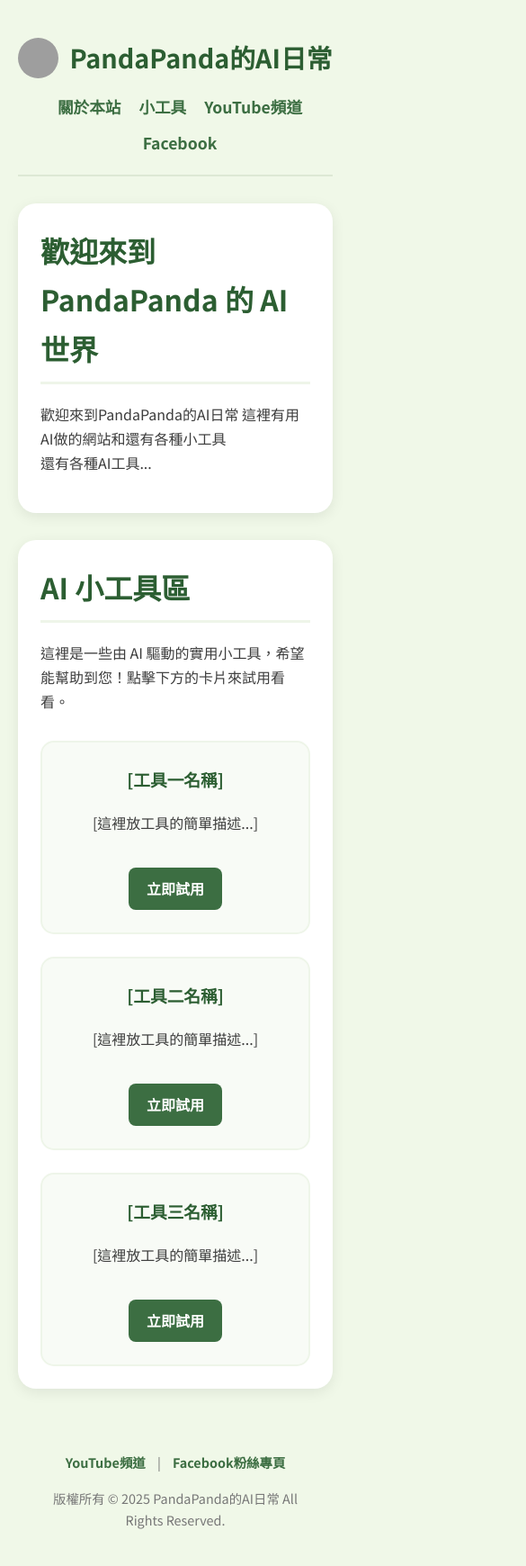
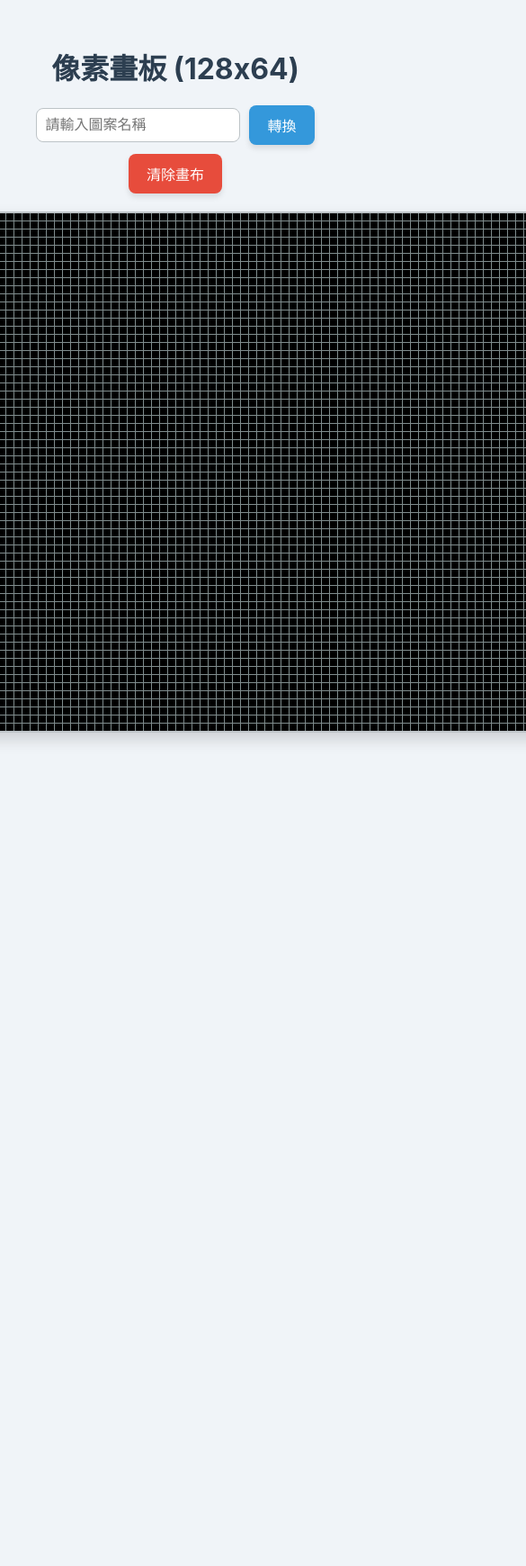
Before and after one commit to 60913panda/60913panda-micro-bit-OLED-, a plain HTML site: page index.html in a window 390 px wide. Shown: the top 1740 px of the page at 90% size, 585 px wide, since content can reach past the window. After the commit the page ends 844 px from the top, so only its background shows below. Drawn offline with Linux system fonts and the light colour scheme; grey boxes are pictures that could not be loaded.

Commit message:
Update index.html

```diff
--- a/index.html
+++ b/index.html
@@ -3,242 +3,375 @@
 <head>
     <meta charset="UTF-8">
     <meta name="viewport" content="width=device-width, initial-scale=1.0">
-    <title>PandaPanda 的 AI 日常</title>
-
-    <!-- 引入 Google Fonts 使字體更美觀 -->
-    <link rel="preconnect" href="https://fonts.googleapis.com">
-    <link rel="preconnect" href="https://fonts.gstatic.com" crossorigin>
-    <link href="https://fonts.googleapis.com/css2?family=Noto+Sans+TC:wght@400;700&display=swap" rel="stylesheet">
-
-    <!-- CSS 樣式直接嵌入 HTML 中 -->
+    <title>像素畫板</title>
     <style>
-        /* --- 全域設定 --- */
+        /* 頁面基本樣式 */
         body {
-            font-family: 'Noto Sans TC', sans-serif;
-            background-color: #f0f8e8; /* 淡雅的竹綠色背景 */
-            color: #3d3d3d;
+            font-family: -apple-system, BlinkMacSystemFont, 'Segoe UI', Roboto, 'Helvetica Neue', Arial, sans-serif;
+            display: flex;
+            flex-direction: column;
+            justify-content: center;
+            align-items: center;
+            min-height: 100vh;
             margin: 0;
-            line-height: 1.7;
+            background-color: #f0f4f8; /* 淡雅的背景色 */
+            color: #333;
         }
 
-        .container {
-            max-width: 900px;
-            margin: 0 auto;
-            padding: 20px;
+        h1 {
+            color: #2c3e50;
+            margin-bottom: 20px;
+            text-align: center;
         }
 
-        /* --- 頁首 & 導覽列 --- */
-        header {
+        /* 控制按鈕區塊 */
+        #controls {
+            display: flex;
+            flex-wrap: wrap;
+            justify-content: center;
+            align-items: center;
+            gap: 10px;
+            margin-bottom: 20px;
+        }
+
+        button {
+            padding: 10px 20px;
+            font-size: 16px;
+            cursor: pointer;
+            border: none;
+            border-radius: 8px;
+            color: white;
+            transition: background-color 0.3s ease, box-shadow 0.3s ease;
+            box-shadow: 0 4px 6px rgba(0, 0, 0, 0.1);
+        }
+
+        #function-name-input {
+            padding: 9px;
+            font-size: 16px;
+            border-radius: 8px;
+            border: 1px solid #bdc3c7;
+            min-width: 180px;
+        }
+
+        #reset-button { background-color: #e74c3c; }
+        #reset-button:hover { background-color: #c0392b; }
+        #transform-button { background-color: #3498db; }
+        #transform-button:hover { background-color: #2980b9; }
+
+        /* 網格容器 */
+        #grid-container {
+            --cell-size: 8px;
+            --grid-width: 128;
+            --grid-height: 64;
+
+            display: grid;
+            grid-template-columns: repeat(var(--grid-width), var(--cell-size));
+            grid-template-rows: repeat(var(--grid-height), var(--cell-size));
+            border: 2px solid #bdc3c7;
+            background-color: #7f8c8d; /* 網格間隙的背景色 */
+            gap: 1px;
+            box-shadow: 0 8px 16px rgba(0, 0, 0, 0.15);
+            user-select: none;
+        }
+
+        /* 網格中的單一儲存格 */
+        .grid-cell {
+            width: var(--cell-size);
+            height: var(--cell-size);
+            background-color: black;
+        }
+        .grid-cell.white { background-color: white; }
+
+        /* --- 程式碼輸出 Modal --- */
+        .hidden { display: none !important; }
+
+        #code-modal {
+            position: fixed;
+            top: 0;
+            left: 0;
+            width: 100%;
+            height: 100%;
+            background-color: rgba(0, 0, 0, 0.6);
+            display: flex;
+            justify-content: center;
+            align-items: center;
+            opacity: 0;
+            pointer-events: none;
+            transition: opacity 0.3s ease;
+            z-index: 1000;
+        }
+
+        #code-modal.visible {
+            opacity: 1;
+            pointer-events: auto;
+        }
+
+        .modal-content {
+            background-color: #2d3436;
+            color: #dfe6e9;
+            padding: 25px;
+            border-radius: 10px;
+            width: 90%;
+            max-width: 650px;
+            max-height: 90vh;
+            display: flex;
+            flex-direction: column;
+            box-shadow: 0 5px 15px rgba(0,0,0,0.3);
+        }
+
+        .modal-header {
             display: flex;
             justify-content: space-between;
             align-items: center;
-            padding: 20px 0;
-            border-bottom: 2px solid #dde8d4;
-        }
-
-        .logo {
-            font-size: 1.8em;
-            font-weight: 700;
-            color: #2c5e32; /* 深綠色 */
-            display: flex;
-            align-items: center;
-        }
-
-        .logo img {
-            width: 45px;
-            height: 45px;
-            margin-right: 12px;
-            border-radius: 50%; /* 從方角改為圓形 */
-        }
-
-        nav a {
-            margin-left: 25px;
-            text-decoration: none;
-            color: #3c6e42;
-            font-weight: 600;
-            font-size: 1.1em;
-            transition: color 0.3s ease;
-        }
-
-        nav a:hover {
-            color: #1a3a1d;
-        }
-
-        /* --- 內容區塊通用樣式 --- */
-        .page-section {
-            background-color: #ffffff;
-            padding: 40px;
-            margin-top: 30px;
-            border-radius: 20px; /* 增加圓角弧度 */
-            box-shadow: 0 4px 15px rgba(0, 0, 0, 0.08);
-        }
-
-        .page-section h2 {
-            font-size: 2em;
-            color: #2c5e32;
-            margin-top: 0;
-            margin-bottom: 20px;
-            border-bottom: 3px solid #eef5e9;
-            padding-bottom: 10px;
-        }
-
-        /* --- 小工具區塊樣式 --- */
-        .tools-grid {
-            display: grid;
-            grid-template-columns: repeat(auto-fit, minmax(250px, 1fr));
-            gap: 25px;
-            margin-top: 30px;
-        }
-
-        .tool-card {
-            background-color: #f8fbf6;
-            border: 2px solid #eef5e9;
-            border-radius: 15px;
-            padding: 25px;
-            text-align: center;
-            transition: transform 0.3s ease, box-shadow 0.3s ease;
-        }
-
-        .tool-card:hover {
-            transform: translateY(-5px);
-            box-shadow: 0 6px 20px rgba(0, 0, 0, 0.09);
-        }
-
-        .tool-card h3 {
-            margin-top: 0;
-            color: #2c5e32;
-        }
-
-        .tool-link {
-            display: inline-block;
-            margin-top: 20px;
-            padding: 10px 20px;
-            background-color: #3c6e42;
-            color: #ffffff;
-            text-decoration: none;
-            border-radius: 8px;
-            font-weight: 600;
-            transition: background-color 0.3s ease;
-        }
-
-        .tool-link:hover {
-            background-color: #2c5e32;
-        }
-
-        /* --- 頁尾 --- */
-        footer {
-            text-align: center;
-            margin-top: 50px;
-            padding: 20px;
-            color: #777;
-            font-size: 0.9em;
-        }
-
-        .social-links {
             margin-bottom: 15px;
         }
 
-        .social-links a {
-            color: #3c6e42;
-            text-decoration: none;
-            margin: 0 10px;
-            font-weight: 600;
-            transition: text-decoration 0.3s ease;
+        .modal-header h2 { margin: 0; }
+
+        .modal-close {
+            font-size: 28px;
+            font-weight: bold;
+            cursor: pointer;
+            color: #b2bec3;
+        }
+        .modal-close:hover { color: #fff; }
+
+        pre, #code-editor {
+            background-color: #222;
+            border-radius: 5px;
+            padding: 15px;
+            flex-grow: 1;
+            min-height: 250px;
+            max-height: 60vh;
+            overflow-y: auto;
+            white-space: pre-wrap;
+            word-wrap: break-word;
+            font-family: 'Courier New', Courier, monospace;
+            font-size: 14px;
         }
 
-        .social-links a:hover {
-            text-decoration: underline;
+        #code-editor {
+            border: 1px solid #555;
+            color: #dfe6e9;
+            resize: vertical;
+            width: calc(100% - 32px); /* 扣掉 padding */
         }
 
-        /* --- 響應式設計：讓網站在手機上也能正常顯示 --- */
-        @media (max-width: 768px) {
-            header {
-                flex-direction: column;
-                gap: 15px;
-            }
+        .modal-actions {
+            margin-top: 15px;
+            display: flex;
+            justify-content: flex-end;
+            gap: 10px;
+        }
 
-            nav {
-                display: flex;
-                flex-wrap: wrap;
-                justify-content: center;
-                gap: 10px;
-            }
+        .modal-actions button {
+            padding: 8px 16px;
+            font-size: 14px;
+        }
 
-            nav a {
-                margin-left: 10px;
-            }
+        #copy-button { background-color: #00b894; }
+        #copy-button:hover { background-color: #009e7e; }
+        #copy-button:disabled { background-color: #555; cursor: not-allowed;}
+        #edit-button { background-color: #fdcb6e; color: #333; }
+        #edit-button:hover { background-color: #eab54d; }
+        #save-button { background-color: #0984e3; }
+        #save-button:hover { background-color: #0072c3; }
 
-            .page-section {
-                padding: 25px;
-            }
-        }
     </style>
 </head>
 <body>
 
-    <!-- 主要容器 -->
-    <div class="container">
+    <h1>像素畫板 (128x64)</h1>
+    <div id="controls">
+        <input type="text" id="function-name-input" placeholder="請輸入圖案名稱">
+        <button id="transform-button">轉換</button>
+        <button id="reset-button">清除畫布</button>
+    </div>
+    <div id="grid-container"></div>
 
-        <!-- 頁首：網站標題和主選單 -->
-        <header>
-            <div class="logo"><img src="https://lh3.googleusercontent.com/a/ACg8ocK0Sd79qNlGdQiGKEoKfuQxqHiVCHuyH4Sw5qFkJfpy4K_J23I=s288-c-no" alt="PandaPanda Logo"> PandaPanda的AI日常</div>
-            <nav>
-                <a href="#about">關於本站</a>
-                <a href="#tools">小工具</a>
-                <a href="https://www.youtube.com/channel/UCKh0gyNAiQJRH-PkIGNkEfg">YouTube頻道</a>
-                <a href="https://www.facebook.com/profile.php?id=61578859210871&locale=zh_TW">Facebook</a>
-            </nav>
-        </header>
+    <!-- 程式碼輸出 Modal -->
+    <div id="code-modal">
+        <div class="modal-content">
+            <div class="modal-header">
+                <h2>產生的程式碼</h2>
+                <span class="modal-close" id="modal-close-button">&times;</span>
+            </div>
+            <pre><code id="code-output"></code></pre>
+            <textarea id="code-editor" class="hidden"></textarea>
+            <div class="modal-actions">
+                <button id="copy-button">複製代碼</button>
+                <button id="edit-button">編輯代碼</button>
+                <button id="save-button" class="hidden">儲存編輯</button>
+            </div>
+        </div>
+    </div>
 
-        <!-- 主要內容區 -->
-        <main>
-            <!-- 區塊1: 網站介紹 -->
-            <section id="about" class="page-section">
-                <h2>歡迎來到 PandaPanda 的 AI 世界</h2>
-                <p>
-                    歡迎來到PandaPanda的AI日常
-                    這裡有用AI做的網站和還有各種小工具<br>
-                    還有各種AI工具...
-                </p>
-            </section>
+    <script>
+        // --- DOM 元素 ---
+        const gridContainer = document.getElementById('grid-container');
+        const resetButton = document.getElementById('reset-button');
+        const transformButton = document.getElementById('transform-button');
+        const functionNameInput = document.getElementById('function-name-input');
 
-            <!-- 區塊2: 小工具 -->
-            <section id="tools" class="page-section">
-                <h2>AI 小工具區</h2>
-                <p>
-                    這裡是一些由 AI 驅動的實用小工具，希望能幫助到您！點擊下方的卡片來試用看看。
-                </p>
-                <div class="tools-grid">
-                    <!-- Tool Card 1 -->
-                    <div class="tool-card">
-                        <h3>[工具一名稱]</h3>
-                        <p>[這裡放工具的簡單描述...]</p>
-                        <a href="#" class="tool-link">立即試用</a>
-                    </div>
-                    <!-- Tool Card 2 -->
-                    <div class="tool-card">
-                        <h3>[工具二名稱]</h3>
-                        <p>[這裡放工具的簡單描述...]</p>
-                        <a href="#" class="tool-link">立即試用</a>
-                    </div>
-                    <!-- Tool Card 3 -->
-                    <div class="tool-card">
-                        <h3>[工具三名稱]</h3>
-                        <p>[這裡放工具的簡單描述...]</p>
-                        <a href="#" class="tool-link">立即試用</a>
-                    </div>
-                </div>
-            </section>
-        </main>
+        // Modal 相關元素
+        const codeModal = document.getElementById('code-modal');
+        const codeOutput = document.getElementById('code-output');
+        const codeEditor = document.getElementById('code-editor');
+        const modalCloseButton = document.getElementById('modal-close-button');
+        const copyButton = document.getElementById('copy-button');
+        const editButton = document.getElementById('edit-button');
+        const saveButton = document.getElementById('save-button');
 
-        <!-- 頁尾 -->
-        <footer>
-            <div class="social-links">
-                <a href="https://www.youtube.com/channel/UCKh0gyNAiQJRH-PkIGNkEfg">YouTube頻道</a> | <a href="https://www.facebook.com/profile.php?id=61578859210871&locale=zh_TW">Facebook粉絲專頁</a>
-            </div>
-            <p>版權所有 &copy; 2025 PandaPanda的AI日常 All Rights Reserved. </p>
-        </footer>
+        // --- 常數設定 ---
+        const GRID_WIDTH = 128;
+        const GRID_HEIGHT = 64;
 
-    </div>
+        // --- 狀態變數 ---
+        let isMouseDown = false;
+        let cells = []; // 存放所有方格元素
+
+        /**
+         * 建立並渲染所有網格方塊
+         */
+        function createGrid() {
+            const fragment = document.createDocumentFragment();
+            for (let i = 0; i < GRID_WIDTH * GRID_HEIGHT; i++) {
+                const cell = document.createElement('div');
+                cell.classList.add('grid-cell');
+                fragment.appendChild(cell);
+            }
+            gridContainer.appendChild(fragment);
+            cells = Array.from(gridContainer.children);
+        }
+
+        /**
+         * 切換使用者互動方塊的顏色（黑/白）
+         */
+        function drawCell(interactedCell) {
+            if (interactedCell && interactedCell.classList.contains('grid-cell')) {
+                interactedCell.classList.toggle('white');
+            }
+        }
+
+        /**
+         * 產生 OLED 程式碼並顯示 Modal
+         */
+        function generateOLEDCode() {
+            const functionName = functionNameInput.value.trim().replace(/\s+/g, '_') || "_pattern";
+
+            // 直接以 function 開頭
+            let code = `function ${functionName} () {\n`;
+
+            const whiteCells = cells.map((cell, index) => ({ cell, index }))
+                                    .filter(item => item.cell.classList.contains('white'));
+
+            if (whiteCells.length === 0) {
+                 code += `    // 沒有任何白色方格\n`;
+            } else {
+                const codeBlocks = whiteCells.map(item => {
+                    const x = item.index % GRID_WIDTH;
+                    const y = Math.floor(item.index / GRID_WIDTH);
+                    // 產生格式更緊湊的程式碼區塊
+                    return `    // 一個白色方格
+    OLED.drawLine(
+    ${x},
+    ${y},
+    ${x},
+    ${y}
+    )`;
+                });
+                // 用單一換行符連接每個區塊，避免產生空行
+                code += codeBlocks.join('\n');
+            }
+
+            code += "\n}";
+
+            codeOutput.textContent = code;
+            codeEditor.value = code;
+            codeModal.classList.add('visible');
+        }
+
+        /**
+         * 關閉並重設 Modal 狀態
+         */
+        function closeModal() {
+            codeModal.classList.remove('visible');
+            // 確保 Modal 總是回到預覽模式
+            codeOutput.parentElement.classList.remove('hidden');
+            codeEditor.classList.add('hidden');
+            editButton.classList.remove('hidden');
+            saveButton.classList.add('hidden');
+        }
+
+        // --- 事件監聽 ---
+        gridContainer.addEventListener('mousedown', (event) => {
+            isMouseDown = true;
+            drawCell(event.target);
+            event.preventDefault();
+        });
+        gridContainer.addEventListener('mouseover', (event) => {
+            if (isMouseDown) {
+                drawCell(event.target);
+            }
+        });
+        document.addEventListener('mouseup', () => { isMouseDown = false; });
+        resetButton.addEventListener('click', () => {
+            cells.forEach(cell => cell.classList.remove('white'));
+        });
+        transformButton.addEventListener('click', generateOLEDCode);
+
+        // --- Modal 相關事件監聽 ---
+        modalCloseButton.addEventListener('click', closeModal);
+        codeModal.addEventListener('click', (event) => {
+            if (event.target === codeModal) {
+                 closeModal();
+            }
+        });
+
+        editButton.addEventListener('click', () => {
+            codeOutput.parentElement.classList.add('hidden');
+            codeEditor.classList.remove('hidden');
+            editButton.classList.add('hidden');
+            saveButton.classList.remove('hidden');
+            codeEditor.focus();
+        });
+
+        saveButton.addEventListener('click', () => {
+            codeOutput.textContent = codeEditor.value; // 從編輯器更新預覽
+            codeOutput.parentElement.classList.remove('hidden');
+            codeEditor.classList.add('hidden');
+            editButton.classList.remove('hidden');
+            saveButton.classList.add('hidden');
+        });
+
+        copyButton.addEventListener('click', () => {
+            const textToCopy = codeEditor.value;
+            // 建立一個臨時的 textarea 來執行複製命令，以確保在所有環境下的相容性
+            const tempTextArea = document.createElement('textarea');
+            tempTextArea.value = textToCopy;
+            document.body.appendChild(tempTextArea);
+            tempTextArea.select();
+
+            try {
+                document.execCommand('copy');
+                const originalText = copyButton.textContent;
+                copyButton.textContent = '已複製！';
+                copyButton.disabled = true;
+                setTimeout(() => {
+                    copyButton.textContent = originalText;
+                    copyButton.disabled = false;
+                }, 2000);
+            } catch (err) {
+                console.error('無法複製代碼: ', err);
+                // 可以加入一個錯誤提示給使用者
+            }
+
+            document.body.removeChild(tempTextArea);
+        });
+
+        // --- 程式初始化 ---
+        createGrid();
+    </script>
+
 </body>
 </html>
```
